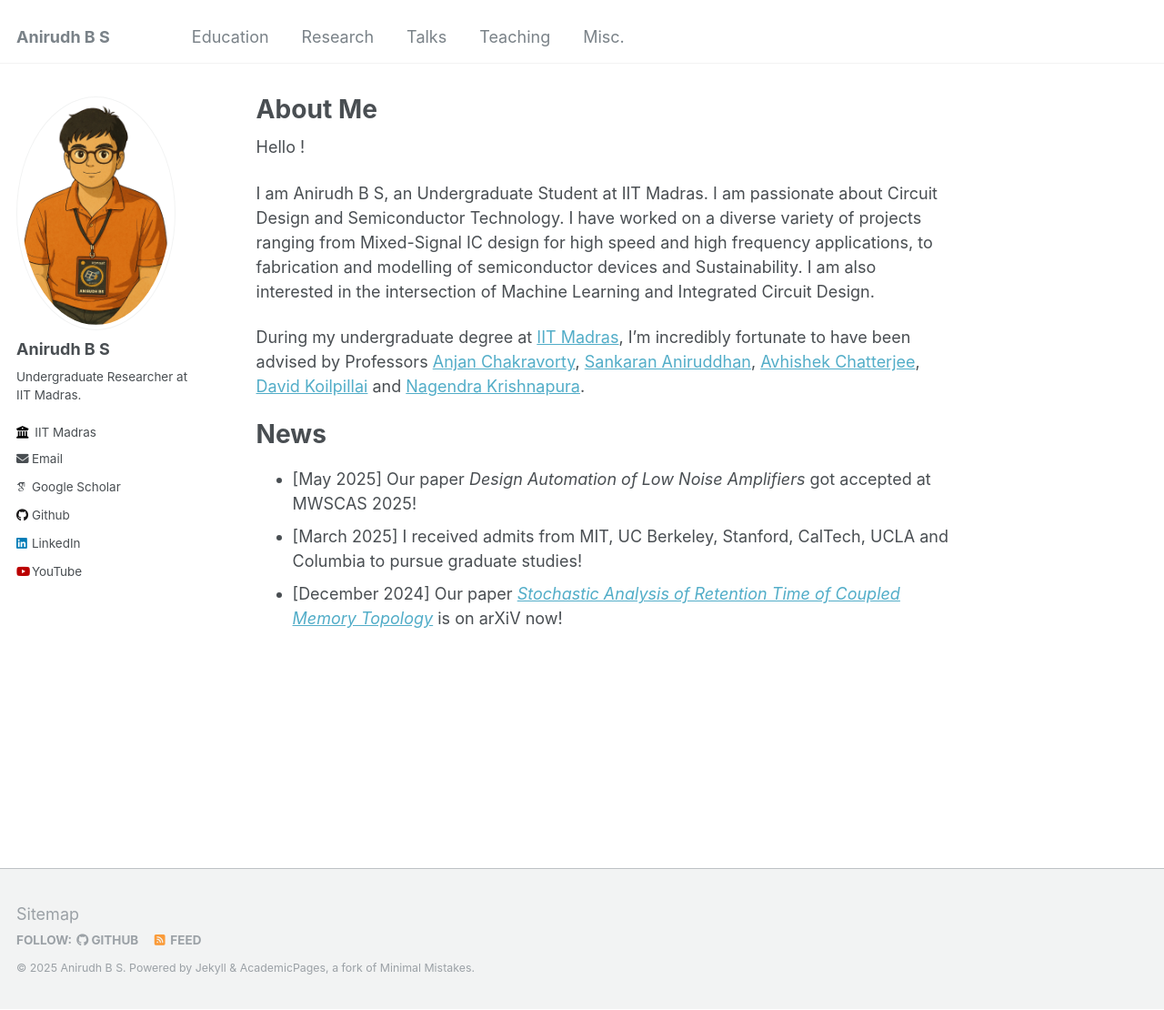
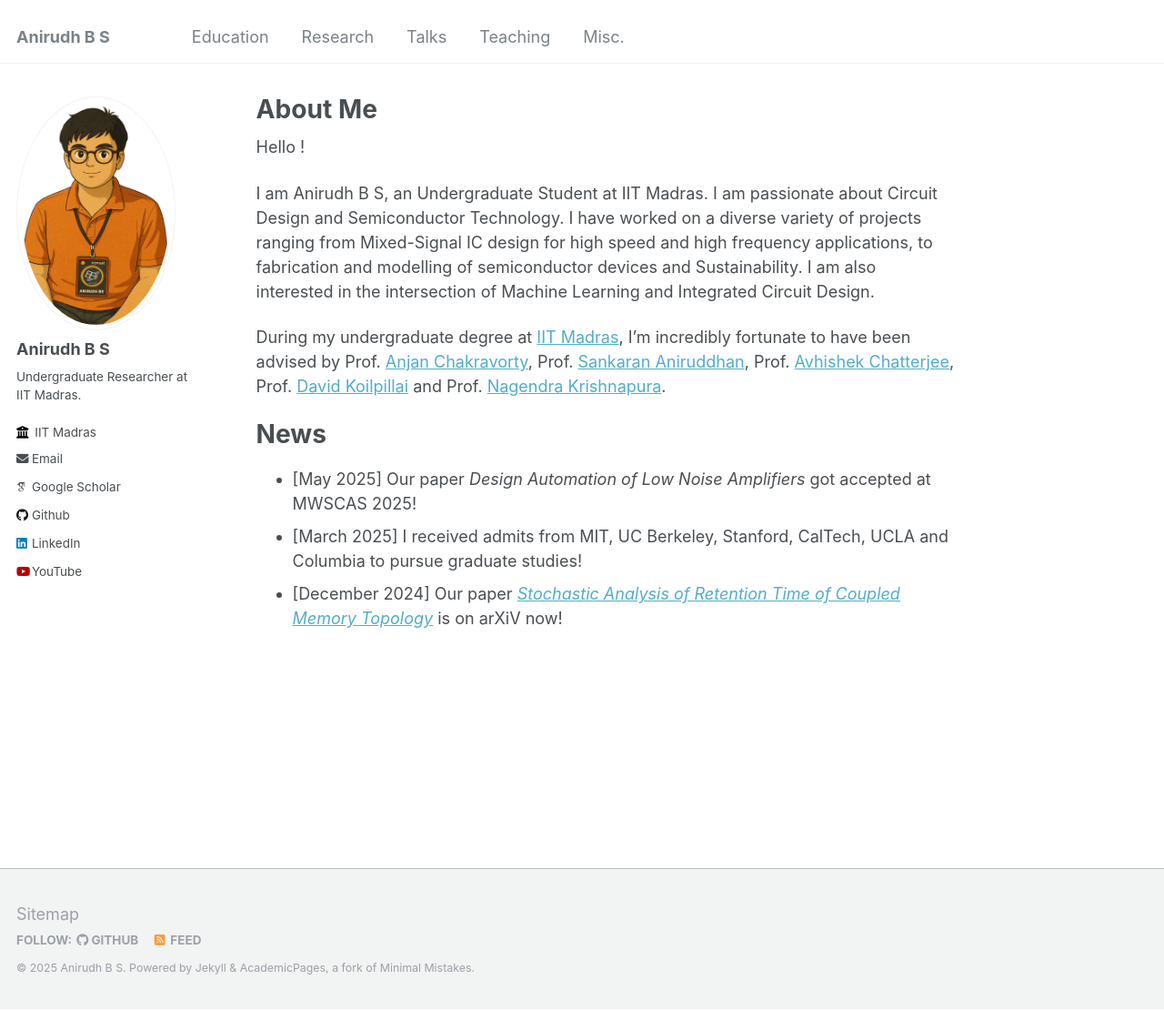
Before and after one commit to ANIRUDHBS1/ANIRUDHBS1.github.io, a Jekyll site: the page built from _pages/about.md, in a window 1280 px wide and 1110 px high. Shown: the whole window at 91% size. Built offline with Jekyll 4.4.1, drawn with Linux system fonts in a browser that asks for light colours; some web fonts are replaced.

Commit message:
Updated About

```diff
--- a/_pages/about.md
+++ b/_pages/about.md
@@ -12,7 +12,7 @@
 
 I am Anirudh B S, an Undergraduate Student at IIT Madras. I am passionate about Circuit Design and Semiconductor Technology. I have worked on a diverse variety of projects ranging from Mixed-Signal IC design for high speed and high frequency applications, to fabrication and modelling of semiconductor devices and Sustainability. I am also interested in the intersection of Machine Learning and Integrated Circuit Design.
 
-During my undergraduate degree at [IIT Madras](https://www.iitm.ac.in/), I'm incredibly fortunate to have been advised by Professors [Anjan Chakravorty](https://www.ee.iitm.ac.in/anjan/), [Sankaran Aniruddhan](https://www.ee.iitm.ac.in/ani/), [Avhishek Chatterjee](https://sites.google.com/site/avhishek1984/), [David Koilpillai](https://www.ee.iitm.ac.in/~koilpillai/) and [Nagendra Krishnapura](http://ee.iitm.ac.in/~nagendra/).
+During my undergraduate degree at [IIT Madras](https://www.iitm.ac.in/), I'm incredibly fortunate to have been advised by Prof. [Anjan Chakravorty](https://www.ee.iitm.ac.in/anjan/), Prof. [Sankaran Aniruddhan](https://www.ee.iitm.ac.in/ani/), Prof. [Avhishek Chatterjee](https://sites.google.com/site/avhishek1984/), Prof. [David Koilpillai](https://www.ee.iitm.ac.in/~koilpillai/) and Prof. [Nagendra Krishnapura](http://ee.iitm.ac.in/~nagendra/).
 
 # News
 
```
